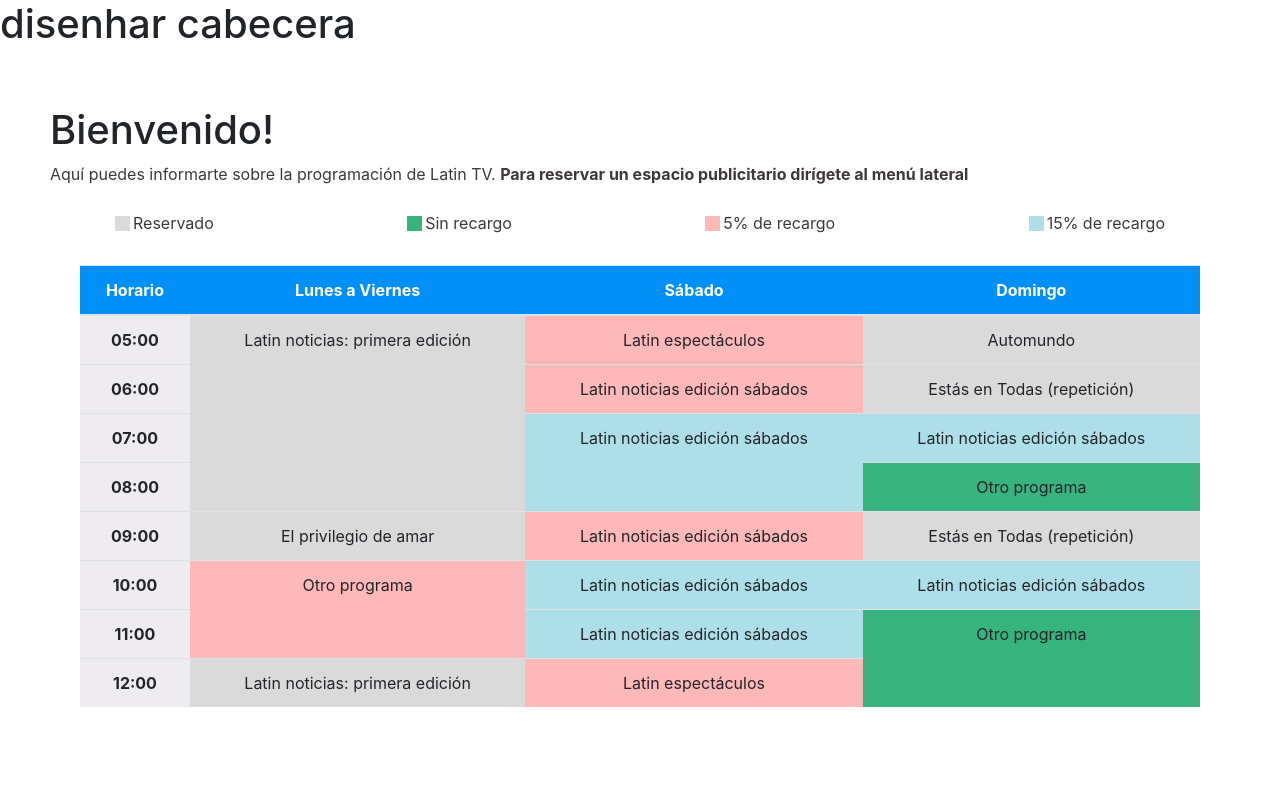
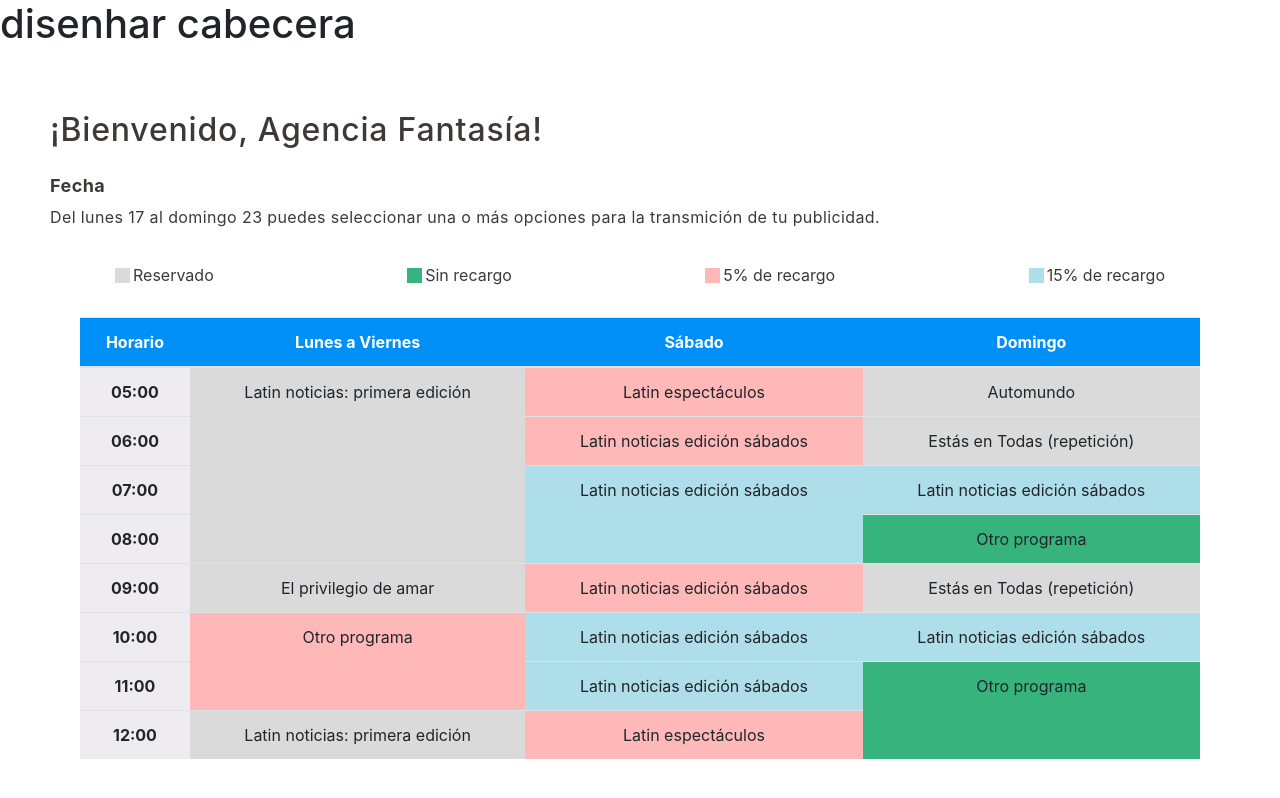
Before and after one commit to argierincon/latintv, a React app: page / in a window 1280 px wide. Shown: the top 798 px of the page. Built offline with nearby package versions, Linux system fonts and the light colour scheme.

Commit message:
rutas y vistas por add info y estilos en reserva y producto

```diff
--- a/src/Rutas/App.js
+++ b/src/Rutas/App.js
@@ -1,15 +1,17 @@
 import React from 'react';
 import { BrowserRouter, Route } from 'react-router-dom';
 import Programacion from '../vistas/Programacion';
-import Reserva from '../vistas/ReservaEspacio';
+
 import FlujoFechaHora from '../vistas/FlujoFechaHora';
-
+import FlujoProducto from '../vistas/FlujoProducto';
+import FlujoDetalleReserva from '../vistas/FlujoDetalleReserva';
 
 const App = () => (
   <BrowserRouter>
     <Route exact path='/' component={Programacion} />
-    <Route exact path='/reserva' component={Reserva} />
+    <Route exact path='/procesoproducto' component={FlujoProducto} />
     <Route exact path='/procesofechahora' component={FlujoFechaHora} />
+    <Route exact path='/procesodetalle' component={FlujoDetalleReserva} />
   </BrowserRouter>
 );
 
--- /dev/null
+++ b/src/Vistas/FlujoDetalleReserva.jsx
@@ -0,0 +1,21 @@
+import React from 'react';
+import { FlujoProceso } from '../componentes/FlujoProceso';
+import { InfoHead } from '../componentes/InfoHead';
+import { SeleccionFecha } from '../componentes/SeleccionFecha';
+import { SeleccionHora } from '../componentes/SeleccionHora';
+
+import '../assets/estilos/vistas/flujoFechaHora.scss';
+
+const FlujoDetalleReserva = () => {
+  return (
+    <div className="contenedorFlujoFH">
+      <FlujoProceso />
+      <InfoHead
+        titulo="Detalles de reserva"
+        info="Verifica los detalles de reserva de tu espacio publicitario."
+      />
+    </div>
+  );
+};
+
+export default FlujoDetalleReserva;
--- a/src/Vistas/FlujoFechaHora.jsx
+++ b/src/Vistas/FlujoFechaHora.jsx
@@ -5,7 +5,6 @@
 import { SeleccionHora } from '../componentes/SeleccionHora';
 
 import '../assets/estilos/vistas/flujoFechaHora.scss';
-
 
 const FlujoFechaHora = () => {
   return (
--- /dev/null
+++ b/src/Vistas/FlujoProducto.jsx
@@ -0,0 +1,35 @@
+import React from 'react';
+import { FlujoProceso } from '../componentes/FlujoProceso';
+import { InfoHead } from '../componentes/InfoHead';
+import { SeleccionFecha } from '../componentes/SeleccionFecha';
+import { SeleccionHora } from '../componentes/SeleccionHora';
+
+import '../assets/estilos/vistas/flujoFechaHora.scss';
+
+const FlujoProducto = () => {
+  return (
+    <div className="contenedorFlujoFH flujoProd">
+      <FlujoProceso />
+      <InfoHead
+        titulo="Elige tu producto"
+        info="Para generar tu reserva selecciona el producto que deseas pubicitar. "
+      />
+
+      <div className="contenedorSelector">
+        <select className="seleccionProducto" id="producto">
+          <option value="CocaCola">Coca Cola</option>
+          <option value="Cristal">Cristal</option>
+          <option value="BCP">BCP</option>
+        </select>
+      </div>
+
+    </div>
+  );
+};
+
+export default FlujoProducto;
+
+/*
+<label for="cars">Elige un prod</label>
+<option value="prod" selected>Prod</option>
+*/
--- a/src/Vistas/Programacion.jsx
+++ b/src/Vistas/Programacion.jsx
@@ -9,13 +9,15 @@
   <>
     <Cabecera />
     <div className="contenedorProgramacion">
-      <h1>Bienvenido!</h1>
-      <p className='infoProgramacion'>
-        Aquí puedes informarte sobre la programación de Latin TV.{' '}
-        <strong>
-          Para reservar un espacio publicitario dirígete al menú lateral
-        </strong>
-      </p>
+      <h3>¡Bienvenido, Agencia Fantasía!</h3>
+      <div className='contenedorSub' >
+        <p className="subtitulo2"> Fecha </p>
+        <p className="body1">
+          {' '}
+          Del lunes 17 al domingo 23 puedes seleccionar una o más opciones para
+          la transmición de tu publicidad.{' '}
+        </p>
+      </div>
       <div className="contenedorPrograma">
         <div className="opcionesRecargo">
           <div className="opcion">
--- a/src/Vistas/ReservaEspacio.jsx
+++ /dev/null
@@ -1,13 +0,0 @@
-import React from 'react';
-
-import { Cabecera } from '../componentes/Cabecera';
-import { FormularioReserva } from '../componentes/FormularioReserva';
-
-const Programacion = () => (
-  <>
-    <Cabecera />
-    <FormularioReserva />
-  </>
-);
-
-export default Programacion;
--- a/src/assets/estilos/vistas/flujoFechaHora.scss
+++ b/src/assets/estilos/vistas/flujoFechaHora.scss
@@ -1,3 +1,9 @@
+
+.contenedorFlujoFH {
+    display: flex;
+    flex-direction: column;
+    justify-content: center;
+}
 
 .contenedorSubInfo {
     display: flex;
@@ -56,3 +62,16 @@
     padding: 10px;
     border: 1px solid;
 }
+
+.seleccionProducto {
+    width: 600px;
+    height: 50px;
+}
+
+.contenedorSelector {
+    margin: 10px 100px;
+}
+
+.flujoProd {
+    margin: auto;
+}
--- a/src/assets/estilos/vistas/programacion.scss
+++ b/src/assets/estilos/vistas/programacion.scss
@@ -1,6 +1,7 @@
 .contenedorProgramacion {
     padding:50px;
 }
+
 
 .contenedorProgramacion p {
     text-align: justify;
@@ -52,3 +53,50 @@
 .quinceRecargo {
     background-color: #AFDEEB;
 }
+
+
+
+.contenedorSub {
+    display: flex;
+    flex-direction: column;
+    justify-content: center;
+    margin: 10px 0px;
+}
+
+h3 {
+    /* <1440 Desktop/32 - H3 */
+    //font-family: Poppins;
+    font-style: normal;
+    font-weight: 500;
+    font-size: 32px;
+    line-height: 48px;
+
+    /* identical to box height */
+    letter-spacing: 0.025em;
+
+    /* Primary Text */
+    color: #3F3838;
+}
+
+.subtitulo2 {
+    font-style: normal;
+    font-weight: bold;
+    font-size: 18px;
+    line-height: 23px;
+    letter-spacing: 0.025em;
+    color: #3F3838;
+
+    margin: 10px 0;
+}
+
+.body1 {
+    /* <1440 Desktop/16 - Body 1 */
+    //font-family: Sintony;
+    font-style: normal;
+    font-weight: normal;
+    font-size: 16px;
+    line-height: 21px;
+    display: flex;
+    align-items: center;
+    letter-spacing: 0.025em;
+}
```
